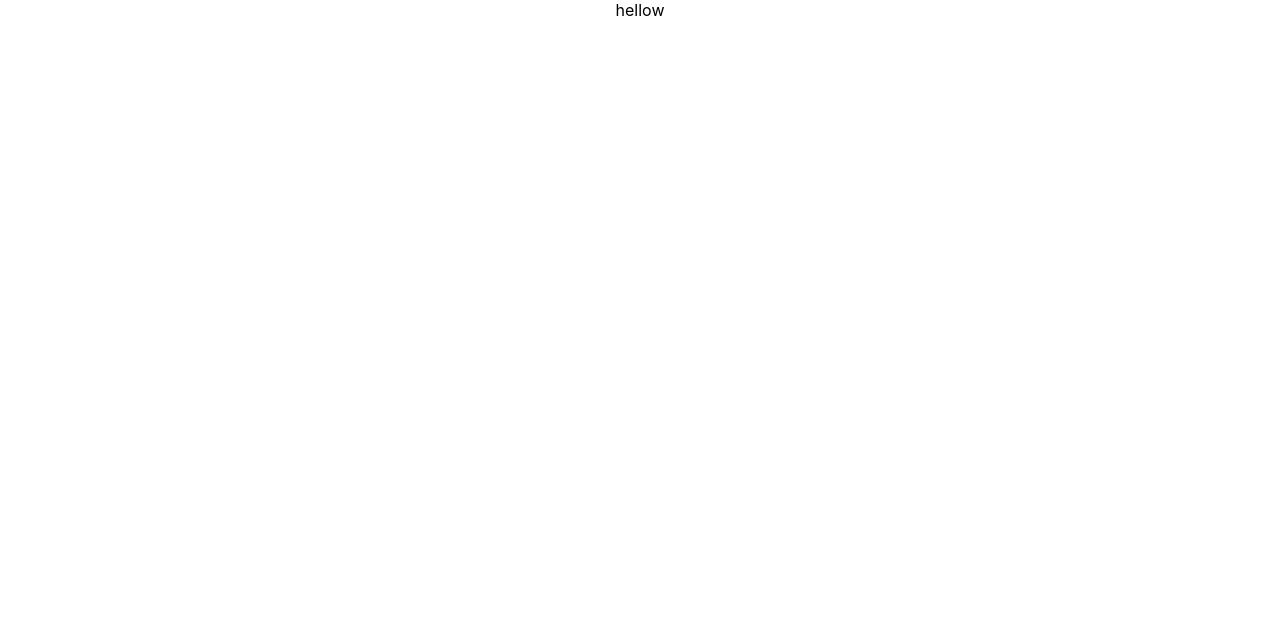
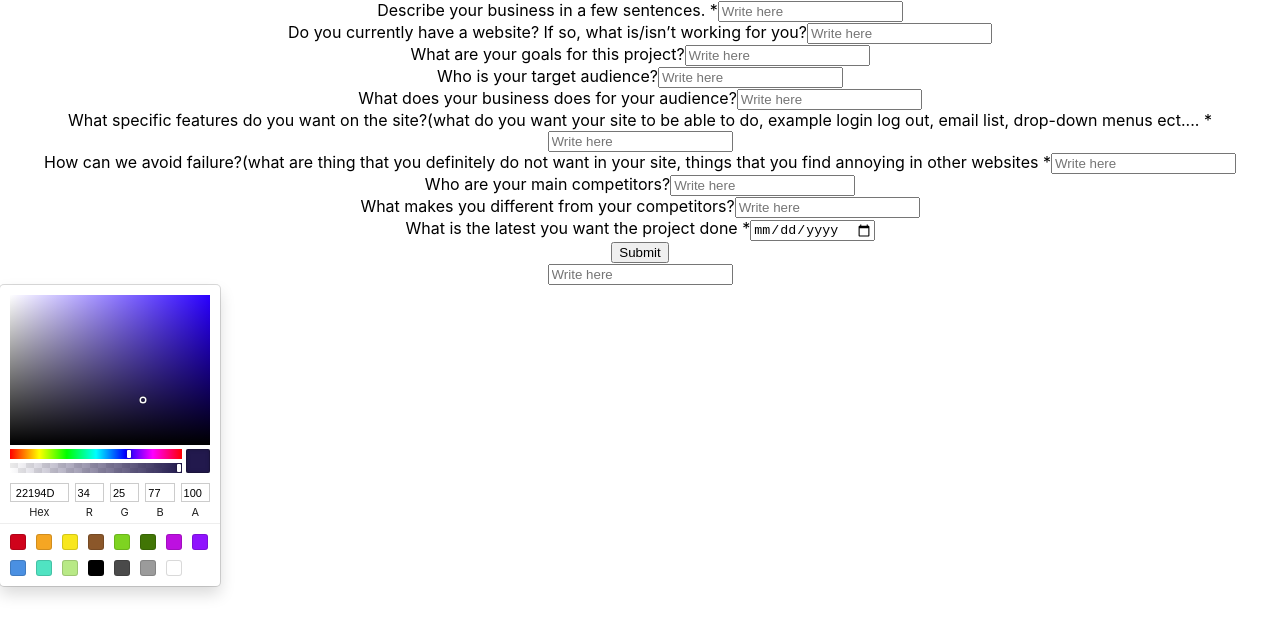
Before and after one commit to Melvin-Code/Casting-Designs, a React (Create React App) app: page / in a window 1280 px wide. Shown: the top 636 px of the page. Built offline with nearby package versions, Linux system fonts and the light colour scheme.

Commit message:
form-completed

```diff
--- a/package.json
+++ b/package.json
@@ -7,8 +7,10 @@
     "@testing-library/react": "^9.5.0",
     "@testing-library/user-event": "^7.2.1",
     "react": "^16.13.1",
+    "react-color": "^2.18.1",
     "react-dom": "^16.13.1",
-    "react-scripts": "3.4.1"
+    "react-scripts": "3.4.1",
+    "react-simple-colorpicker": "^1.4.2"
   },
   "scripts": {
     "start": "react-scripts start",
--- a/src/App.js
+++ b/src/App.js
@@ -1,13 +1,60 @@
-import React from 'react';
-import logo from './logo.svg';
-import './App.css';
+import React, { Component } from 'react';
+import "./App.css";
+import Question from "./components/Question";
+import Datequestion from "./components/Datequestion";
 
-function App() {
-  return (
-    <div className="App">
-      hellow
-    </div>
-  );
+import Colorquestion from './components/Colorquestion';
+class App extends Component {
+
+  state = {
+
+  }
+
+  handleSubmit = (e) => {
+    e.preventDefault();
+  }
+  handleChange = (e) => {
+    this.setState({
+      [e.target.name]: e.target.value
+    });
+    console.log('yes')
+  }
+  render() {
+    // console.log(this.state)
+    return (
+      <div>
+  <div className="App">
+    <form onSubmit={this.handleSubmit}>
+      <Question function={this.handleChange} question="Describe your business in a few sentences. *" />
+
+      <Question function={this.props.handleChange} question="Do you currently have a website? If so, what is/isn’t working for you?" />
+
+      <Question function={this.props.handleChange} question="What are your goals for this project?" />
+
+      <Question function={this.props.handleChange} question="Who is your target audience?" />
+
+      <Question function={this.props.handleChange} question="What does your business does for your audience?" />
+
+      <Question function={this.props.handleChange} question="What specific features do you want on the site?(what do you want your site to be able to
+      do, example login log out, email list, drop-down menus ect.... *" />
+
+      <Question function={this.props.handleChange} question="How can we avoid failure?(what are thing that you definitely do not want in your site, things that you find annoying in other websites *" />
+
+      <Question function={this.props.handleChange} question="Who are your main competitors?" />
+
+      <Question function={this.props.handleChange} question="What makes you different from your competitors?" />
+
+      <Datequestion question="What is the latest you want the project done *" />
+
+      <button type='submit'>Submit</button>
+    </form>
+      <Colorquestion/>
+    {console.log(this.state)}
+  </div>
+
+      </div>
+    );
+  }
 }
 
 export default App;
--- /dev/null
+++ b/src/components/Colorquestion.jsx
@@ -0,0 +1,18 @@
+import React, { Component } from 'react';
+import { SketchPicker } from 'react-color'
+
+class Colorquestion extends Component {
+
+    render() {
+        return (
+            <div>
+
+               <label>{this.props.question}</label>
+               <input type='text' name={this.props.question} placeholder='Write here'></input>
+               <SketchPicker/>
+            </div>
+        );
+    }
+}
+
+export default Colorquestion;
--- /dev/null
+++ b/src/components/Datequestion.jsx
@@ -0,0 +1,16 @@
+import React, { Component } from 'react';
+
+class Datequestion extends Component {
+    render() {
+        return (
+            <div>
+
+            <label>{this.props.question}</label>
+            <input type='Date' name={this.props.question} placeholder='Write here'></input>
+
+            </div>
+        );
+    }
+}
+
+export default Datequestion;
--- /dev/null
+++ b/src/components/Question.jsx
@@ -0,0 +1,15 @@
+import React, { Component } from 'react';
+
+class Question extends Component {
+    render() {
+        return (
+            <div>
+            <label>{this.props.question}</label>
+            <input onChange={ this.props.function} type='text' name={this.props.question} placeholder='Write here'></input>
+            {/* {console.log(this.props)} */}
+            </div>
+        );
+    }
+}
+
+export default Question;
```
Also changed, not shown: 1 other file (tests, documents, lock files or other folders).
